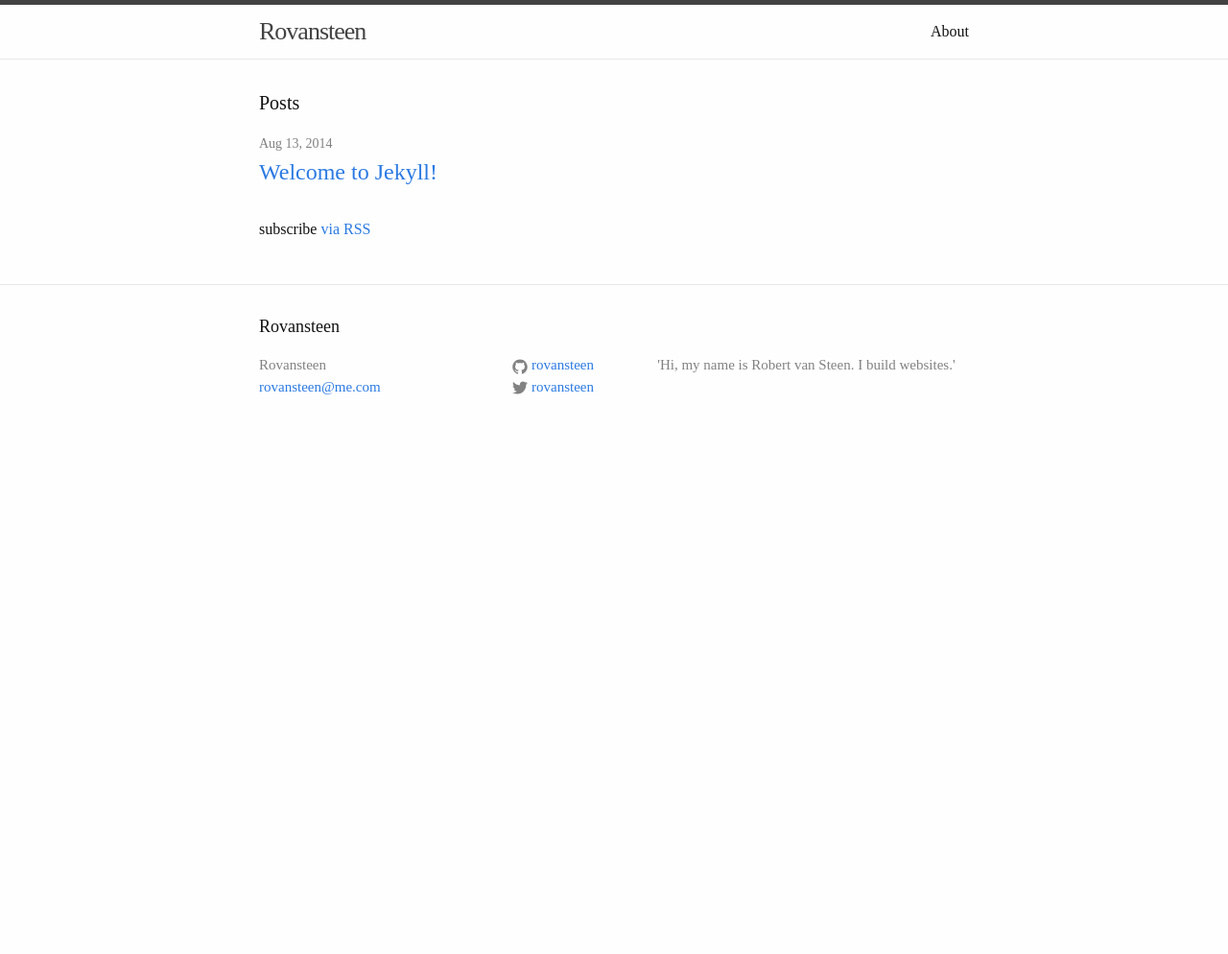
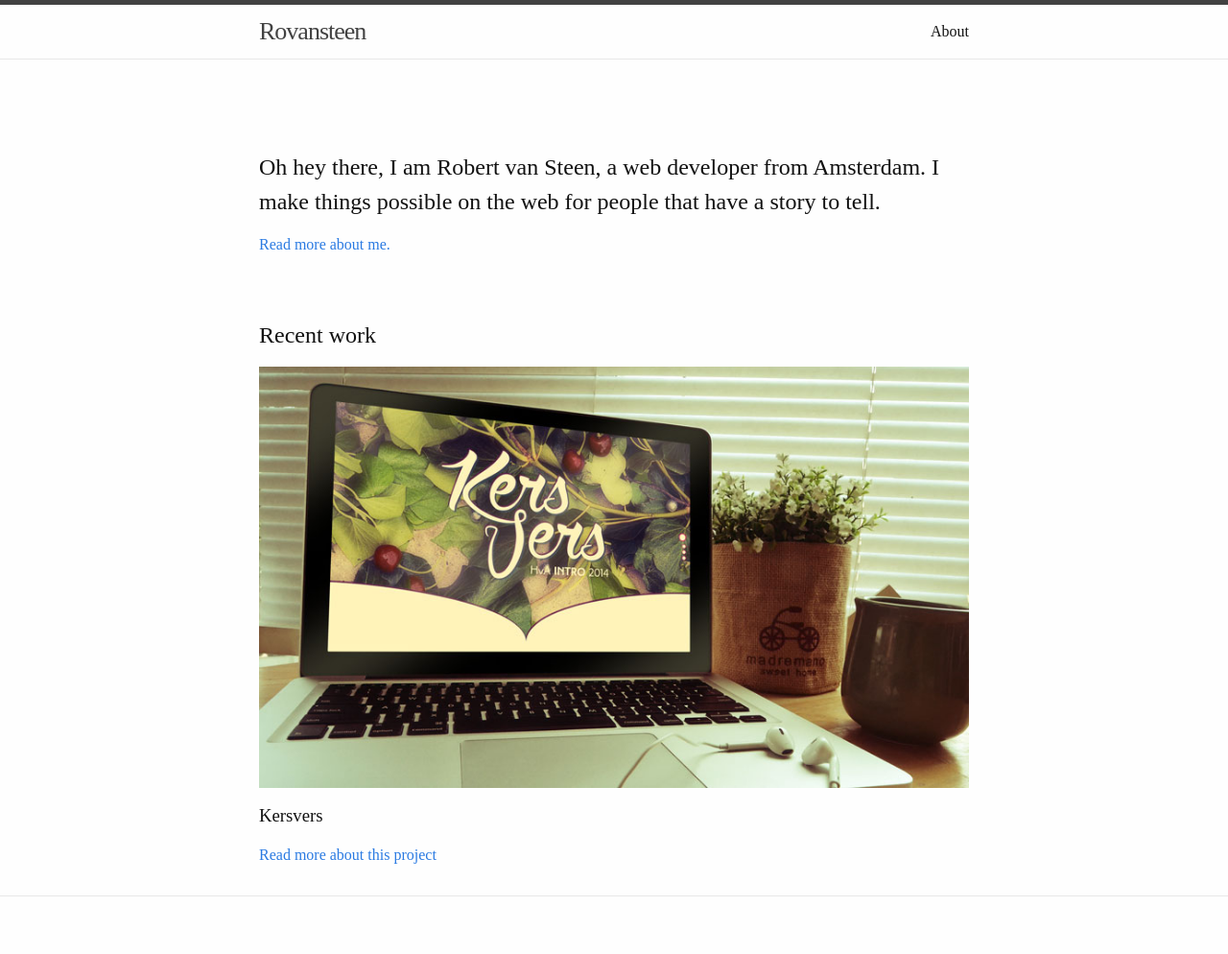
Before and after one commit to rovansteen/rovansteen.com, a Jekyll site: the page built from index.html, in a window 1280 px wide. Shown: the whole page at 96% size. Built offline with Jekyll 4.4.1, drawn with Linux system fonts in a browser that asks for light colours; before the commit the page ends 900 px from its top, so only the background shows below that.

Commit message:
Cleaned up quite a bit.

```diff
--- a/_includes/footer.html
+++ b/_includes/footer.html
@@ -1,55 +1,4 @@
 <footer class="site-footer">
-
-  <div class="wrapper">
-
-    <h2 class="footer-heading">{{ site.title }}</h2>
-
-    <div class="footer-col-wrapper">
-      <div class="footer-col  footer-col-1">
-        <ul class="contact-list">
-          <li>{{ site.title }}</li>
-          <li><a href="mailto:{{ site.email }}">{{ site.email }}</a></li>
-        </ul>
-      </div>
-
-      <div class="footer-col  footer-col-2">
-        <ul class="social-media-list">
-          {% if site.github_username %}
-          <li>
-            <a href="https://github.com/{{ site.github_username }}">
-              <span class="icon  icon--github">
-                <svg viewBox="0 0 16 16">
-                  <path fill="#828282" d="M7.999,0.431c-4.285,0-7.76,3.474-7.76,7.761 c0,3.428,2.223,6.337,5.307,7.363c0.388,0.071,0.53-0.168,0.53-0.374c0-0.184-0.007-0.672-0.01-1.32 c-2.159,0.469-2.614-1.04-2.614-1.04c-0.353-0.896-0.862-1.135-0.862-1.135c-0.705-0.481,0.053-0.472,0.053-0.472 c0.779,0.055,1.189,0.8,1.189,0.8c0.692,1.186,1.816,0.843,2.258,0.645c0.071-0.502,0.271-0.843,0.493-1.037 C4.86,11.425,3.049,10.76,3.049,7.786c0-0.847,0.302-1.54,0.799-2.082C3.768,5.507,3.501,4.718,3.924,3.65 c0,0,0.652-0.209,2.134,0.796C6.677,4.273,7.34,4.187,8,4.184c0.659,0.003,1.323,0.089,1.943,0.261 c1.482-1.004,2.132-0.796,2.132-0.796c0.423,1.068,0.157,1.857,0.077,2.054c0.497,0.542,0.798,1.235,0.798,2.082 c0,2.981-1.814,3.637-3.543,3.829c0.279,0.24,0.527,0.713,0.527,1.437c0,1.037-0.01,1.874-0.01,2.129 c0,0.208,0.14,0.449,0.534,0.373c3.081-1.028,5.302-3.935,5.302-7.362C15.76,3.906,12.285,0.431,7.999,0.431z"/>
-                </svg>
-              </span>
-
-              <span class="username">{{ site.github_username }}</span>
-            </a>
-          </li>
-          {% endif %}
-
-          {% if site.twitter_username %}
-          <li>
-            <a href="https://twitter.com/{{ site.twitter_username }}">
-              <span class="icon  icon--twitter">
-                <svg viewBox="0 0 16 16">
-                  <path fill="#828282" d="M15.969,3.058c-0.586,0.26-1.217,0.436-1.878,0.515c0.675-0.405,1.194-1.045,1.438-1.809
-                  c-0.632,0.375-1.332,0.647-2.076,0.793c-0.596-0.636-1.446-1.033-2.387-1.033c-1.806,0-3.27,1.464-3.27,3.27 c0,0.256,0.029,0.506,0.085,0.745C5.163,5.404,2.753,4.102,1.14,2.124C0.859,2.607,0.698,3.168,0.698,3.767 c0,1.134,0.577,2.135,1.455,2.722C1.616,6.472,1.112,6.325,0.671,6.08c0,0.014,0,0.027,0,0.041c0,1.584,1.127,2.906,2.623,3.206 C3.02,9.402,2.731,9.442,2.433,9.442c-0.211,0-0.416-0.021-0.615-0.059c0.416,1.299,1.624,2.245,3.055,2.271 c-1.119,0.877-2.529,1.4-4.061,1.4c-0.264,0-0.524-0.015-0.78-0.046c1.447,0.928,3.166,1.469,5.013,1.469 c6.015,0,9.304-4.983,9.304-9.304c0-0.142-0.003-0.283-0.009-0.423C14.976,4.29,15.531,3.714,15.969,3.058z"/>
-                </svg>
-              </span>
-
-              <span class="username">{{ site.twitter_username }}</span>
-            </a>
-          </li>
-          {% endif %}
-        </ul>
-      </div>
-
-      <div class="footer-col  footer-col-3">
-        <p class="text">{{ site.description }}</p>
-      </div>
-    </div>
-
-  </div>
-
+	<div class="wrapper">
+	</div>
 </footer>
--- a/_sass/_base.scss
+++ b/_sass/_base.scss
@@ -25,7 +25,7 @@ body {
 
 
 /**
- * Set `margin-bottom` to maintain vertycal rhythm
+ * Set 'margin-bottom' to maintain vertycal rhythm
  */
 h1, h2, h3, h4, h5, h6,
 p, blockquote, pre,
--- /dev/null
+++ b/_sass/_home.scss
@@ -0,0 +1,15 @@
+.home {
+    &__intro {
+        margin: 4em 0;
+        p {
+            font-size: 1.5em;
+        }
+    }
+}
+
+.featured-work {
+    &__figure {
+    }
+    &__description {
+    }
+}
--- a/css/main.scss
+++ b/css/main.scss
@@ -45,5 +45,6 @@ $on-laptop:        800px;
 @import
         "base",
         "layout",
+        "home",
         "syntax-highlighting"
 ;
--- a/index.html
+++ b/index.html
@@ -4,20 +4,20 @@ layout: default
 
 <div class="home">
 
-  <h1 class="page-heading">Posts</h1>
+        <article class="home__intro">
+            <p>Oh hey there, I am Robert van Steen, a web developer from Amsterdam. I make things possible on the web for people that have a story to tell.</p>
+            <a href="/about">Read more about me.</a>
+        </article>
 
-  <ul class="post-list">
-    {% for post in site.posts %}
-      <li>
-        <span class="post-meta">{{ post.date | date: "%b %-d, %Y" }}</span>
-
-        <h2>
-          <a class="post-link" href="{{ post.url | prepend: site.baseurl }}">{{ post.title }}</a>
-        </h2>
-      </li>
-    {% endfor %}
-  </ul>
-
-  <p class="rss-subscribe">subscribe <a href="{{ "/feed.xml" | prepend: site.baseurl }}">via RSS</a></p>
+        <article class="featured-work">
+            <h2>Recent work</h2>
+            <figure class="featured-work__figure">
+                <img src="/assets/projects/kersvers/kersvers-featured.jpg" alt="Kersvers">
+            </figure>
+            <div class="featured-work__description">
+                <h3>Kersvers</h3>
+                <a href="/projects/kersvers">Read more about this project</a>
+            </div>
+        </article>
 
 </div>
```
Also changed, not shown: about.md (+1 -5 lines), _includes/header.html (indentation only), assets/projects/kersvers/kersvers-featured.jpg (added), intro.md (added), 1 other file.
